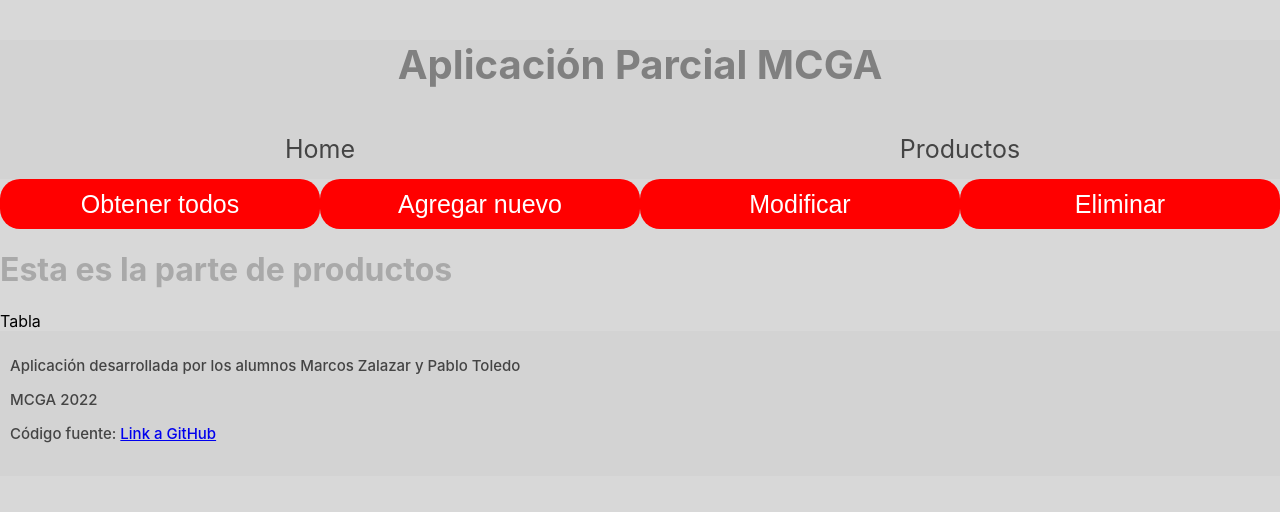
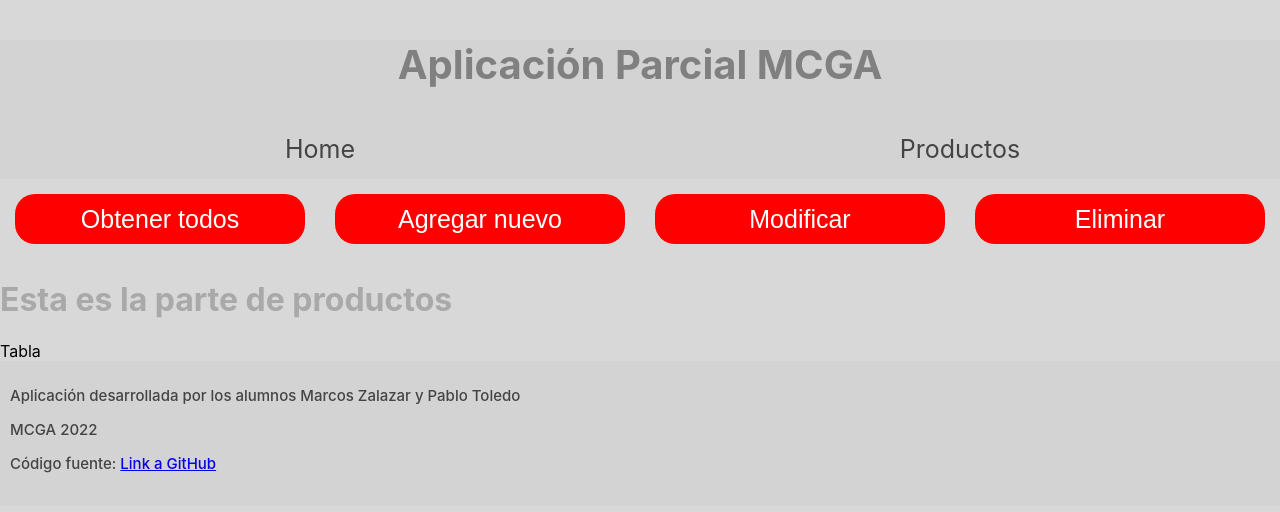
Before and after one commit to mzalazar1/MCGA-2022-PARCIAL-02, a React (Create React App) app: page /productos in a window 1280 px wide. Shown: the top 512 px of the page. Built offline with nearby package versions, Linux system fonts and the light colour scheme.

Commit message:
MCGA-p08: edita botones

```diff
--- a/src/Components/SharedComponents/Boton.css
+++ b/src/Components/SharedComponents/Boton.css
@@ -9,4 +9,5 @@
     color: white;
     border: none;
     border-radius: 20px;
+    margin: 15PX;
 }
--- a/src/Screens/Productos/Index.module.css
+++ b/src/Screens/Productos/Index.module.css
@@ -0,0 +1,4 @@
+.botProd {
+    display: flex;
+    justify-content: space-around;
+}
```
